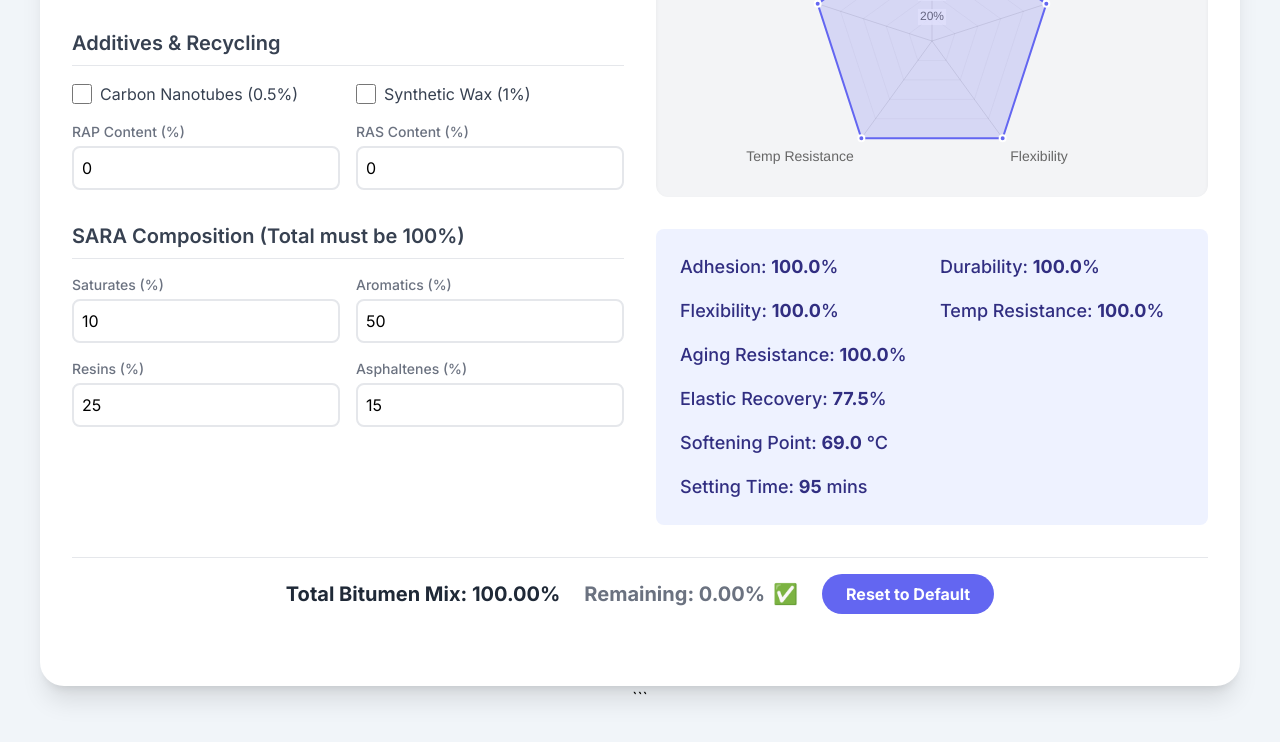
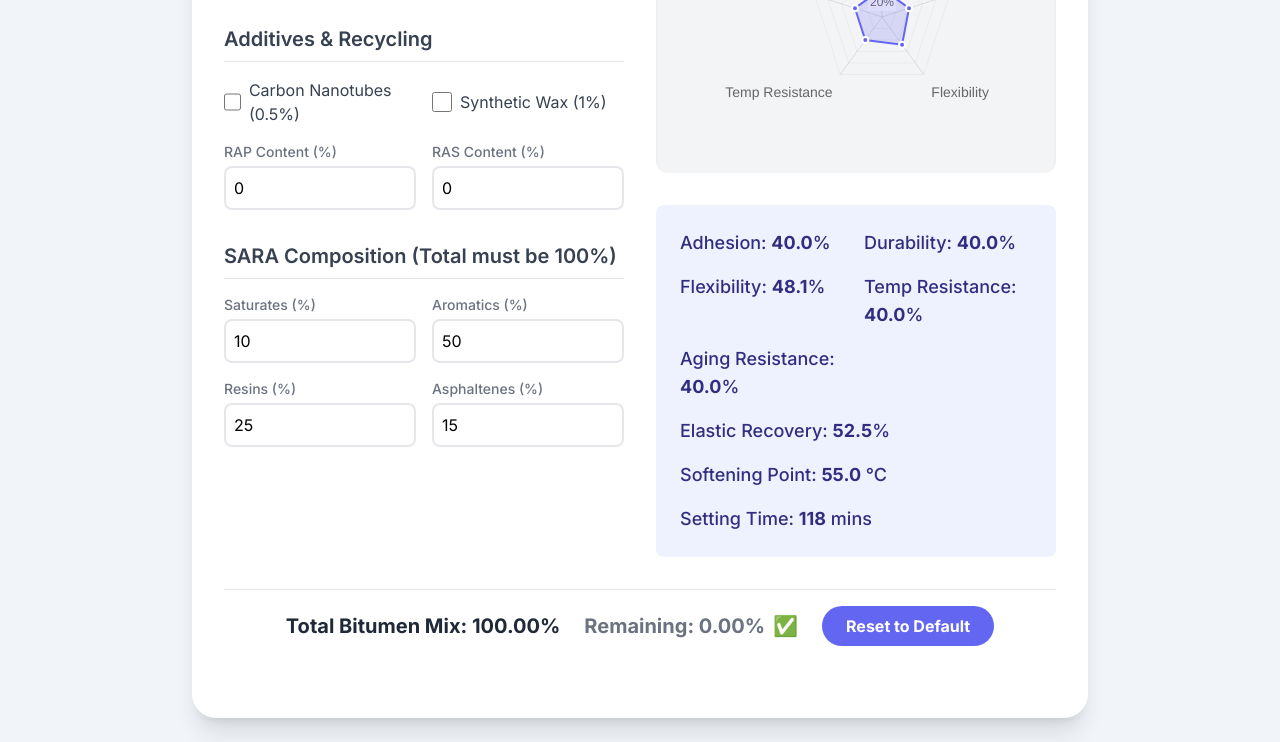
Before and after one commit to Vergis-Ai/industrial-bitumen-mix-compiler, a plain HTML site: page index.html in a window 1280 px wide. Shown: the part 448-1190 px from the top of the page. Drawn offline with nearby package versions, Linux system fonts and the light colour scheme.

Commit message:
09.09.25-Revision to code clearing calc fault

````diff
--- a/index.html
+++ b/index.html
@@ -1,4 +1,3 @@
-```html
 <!DOCTYPE html>
 <html lang="en">
 <head>
@@ -9,14 +8,12 @@
     <script src="https://cdn.tailwindcss.com"></script>
     <script src="https://cdn.jsdelivr.net/npm/chart.js"></script>
     <style>
-        @import url('https://fonts.googleapis.com/css2?family=Inter:wght@400;500;700&display=swap');
         body {
             font-family: 'Inter', sans-serif;
             background-color: #f3f4f6;
-            min-height: 100vh;
         }
         .container {
-            max-width: 1200px;
+            max-width: 1024px;
         }
         input[type="number"]::-webkit-outer-spin-button,
         input[type="number"]::-webkit-inner-spin-button {
@@ -36,9 +33,8 @@
             clip: rect(0, 0, 0, 0);
             border: 0;
         }
-        input[type=checkbox] {
-            width: 20px;
-            height: 20px;
+        .invalid-input {
+            border-color: #dc2626;
         }
     </style>
 </head>
@@ -46,7 +42,7 @@
     <div class="container bg-white rounded-3xl shadow-xl p-8 max-w-lg w-full md:max-w-3xl lg:max-w-4xl">
         <h1 class="text-3xl font-bold text-center text-gray-800 mb-4 md:text-4xl">Advanced PMB Bitumen Mix Calculator</h1>
         <p class="text-center text-gray-500 mb-8 max-w-md mx-auto">
-            Enter the mix details to see updated mix qualities in real time. The total percentage for main components must be 100%.
+            Enter the mix details to see updated mix qualities in real time. The total percentage for main components and SARA composition must each be 100%.
         </p>
 
         <div class="grid grid-cols-1 lg:grid-cols-2 gap-8 mb-8">
@@ -132,11 +128,11 @@
                 <h2 class="text-2xl font-bold text-gray-800 border-b pb-2">Mix Qualities</h2>
 
                 <div class="bg-gray-100 p-4 rounded-xl shadow-inner min-h-[300px] flex items-center justify-center">
-                    <canvas id="qualityChart" aria-label="Mix qualities chart" role="img"></canvas>
+                    <canvas id="qualityChart" aria-label="Mix qualities radar chart" role="img"></canvas>
                 </div>
 
                 <div class="bg-indigo-50 rounded-lg p-6">
-                    <ul class="grid grid-cols-2 gap-4 text-indigo-900 font-medium text-lg">
+                    <ul class="grid grid-cols-2 gap-4 text-indigo-900 font-medium text-lg" aria-live="polite">
                         <li>Adhesion: <span id="adhesion" class="font-bold">--</span>%</li>
                         <li>Durability: <span id="durability" class="font-bold">--</span>%</li>
                         <li>Flexibility: <span id="flexibility" class="font-bold">--</span>%</li>
@@ -150,7 +146,7 @@
             </div>
         </div>
 
-        <div class="text-center mb-6 font-bold flex flex-col sm:flex-row items-center justify-center gap-6 p-4 border-t border-gray-200">
+        <div class="text-center mb-6 font-bold flex flex-col sm:flex-row items-center justify-center gap-6 p-4 border-t border-gray-200" aria-live="polite">
             <span id="totalPercentage" class="text-xl text-gray-800">Total Bitumen Mix: --%</span>
             <span id="remaining" class="text-xl flex items-center gap-2">
                 <span class="text-gray-500">Remaining: --%</span>
@@ -163,10 +159,30 @@
         </div>
     </div>
 
+    <!-- Custom Modal for Confirmation -->
+    <div id="resetModal" class="hidden fixed inset-0 bg-gray-600 bg-opacity-50 overflow-y-auto h-full w-full flex items-center justify-center z-50">
+        <div class="relative bg-white rounded-lg shadow-xl p-8 m-4 max-w-sm w-full">
+            <h3 class="text-xl font-semibold text-gray-800 mb-4">Confirm Reset</h3>
+            <p class="text-gray-600 mb-6">Are you sure you want to reset all values to their default settings?</p>
+            <div class="flex justify-end space-x-4">
+                <button id="resetCancelBtn" class="px-6 py-2 rounded-full text-gray-600 font-semibold border border-gray-300 hover:bg-gray-100 transition-colors duration-300">
+                    Cancel
+                </button>
+                <button id="resetConfirmBtn" class="px-6 py-2 rounded-full bg-red-500 text-white font-semibold hover:bg-red-600 transition-colors duration-300">
+                    Reset
+                </button>
+            </div>
+        </div>
+    </div>
+
     <script>
         (() => {
             // Helper to get DOM elements safely
-            const getEl = id => document.getElementById(id) || null;
+            const getEl = id => {
+                const el = document.getElementById(id);
+                if (!el) console.warn(`Element with ID "${id}" not found`);
+                return el;
+            };
 
             // DOM references
             const inputs = {
@@ -189,6 +205,11 @@
             const statusIconEl = getEl('statusIcon');
             const statusTextEl = getEl('statusText');
             const resetButton = getEl('resetButton');
+
+            // Modal references
+            const resetModal = getEl('resetModal');
+            const resetConfirmBtn = getEl('resetConfirmBtn');
+            const resetCancelBtn = getEl('resetCancelBtn');
 
             // Quality spans
             const qualityEls = {
@@ -218,13 +239,18 @@
                 asphaltenes: 15,
             };
 
-            // Polymer effect multipliers on properties (Base: C170/SBS blend)
-            // Using SBS as the base effect since it is a primary mix component.
+            // Polymer effect multipliers (base scores, scaled later)
             const pEffect = {
-                adhesion: 1.2, durability: 1.15, flexibility: 1.3, tempResistance: 1.1, agingResistance: 1.2, elasticRecovery: 70, softeningPoint: 70
+                adhesion: 0.8,
+                durability: 0.75,
+                flexibility: 0.85,
+                tempResistance: 0.7,
+                agingResistance: 0.8,
+                elasticRecovery: 50,
+                softeningPoint: 50
             };
 
-            // Additives effect boosts (as multipliers on current score)
+            // Additives effect boosts (multipliers)
             const additiveEffects = {
                 carbonNanotubes: { adhesion: 1.05, durability: 1.10, flexibility: 1.03, tempResistance: 1.07, agingResistance: 1.10 },
                 syntheticWax: { adhesion: 1.02, durability: 1.05, flexibility: 1.04, tempResistance: 1.03, agingResistance: 1.02 },
@@ -233,16 +259,16 @@
             // Chart setup
             let chart = null;
             const ctxEl = getEl('qualityChart');
-
-            if (ctxEl) {
+            if (ctxEl && ctxEl.getContext) {
                 const ctx = ctxEl.getContext('2d');
+                if (ctx) {
                     chart = new Chart(ctx, {
                         type: 'radar',
                         data: {
                             labels: ['Adhesion', 'Durability', 'Flexibility', 'Temp Resistance', 'Aging Resistance'],
                             datasets: [{
                                 label: 'Mix Qualities (Score out of 100)',
-                            data: [],
+                                data: [0, 0, 0, 0, 0],
                                 fill: true,
                                 backgroundColor: 'rgba(99,102,241,0.2)',
                                 borderColor: 'rgba(99,102,241,1)',
@@ -258,7 +284,7 @@
                             scales: {
                                 r: {
                                     beginAtZero: true,
-                                max: 100, // Scale to 100 for percentages
+                                    max: 100,
                                     pointLabels: { font: { size: 14 } },
                                     grid: { color: 'rgba(200, 200, 200, 0.2)' },
                                     ticks: { stepSize: 20, callback: v => v + '%' }
@@ -276,21 +302,37 @@
                             maintainAspectRatio: false
                         }
                     });
+                } else {
+                    console.error('Canvas context not available');
+                }
+            } else {
+                console.error('Canvas element not found');
             }
 
             // Helpers
-            const clampRound = (num, min = 0, max = 100, decimals = 2) => Number(Math.min(Math.max(num, min), max).toFixed(decimals));
+            const clampRound = (num, min = 0, max = 100, decimals = 2) => {
+                const clamped = Math.min(Math.max(num, min), max);
+                return Number(clamped.toFixed(decimals));
+            };
             const getInputValue = el => {
                 if (!el) return 0;
                 if (el.type === 'checkbox') return el.checked;
-                return el.value === '' ? 0 : Number(el.value);
+                const val = el.value === '' || isNaN(el.value) ? 0 : Number(el.value);
+                return val < 0 ? 0 : val;
             };
 
             // Main calculation function
             const updateCalculations = () => {
+                try {
                     const componentInputs = [inputs.c170Bitumen, inputs.sbs, inputs.ha32CombiningOil, inputs.bitlinker];
                     const saraInputs = [inputs.saturates, inputs.aromatics, inputs.resins, inputs.asphaltenes];
 
+                    // Reset invalid input styles
+                    [...componentInputs, ...saraInputs].forEach(input => {
+                        if (input && input.type === 'number') input.classList.remove('invalid-input');
+                    });
+
+                    // Get input values
                     const c170 = getInputValue(inputs.c170Bitumen);
                     const sbs = getInputValue(inputs.sbs);
                     const ha32 = getInputValue(inputs.ha32CombiningOil);
@@ -305,46 +347,78 @@
                     const asphaltenes = getInputValue(inputs.asphaltenes);
 
                     // --- Mix Component Totals ---
-                const totalComponents = clampRound(c170 + sbs + ha32 + bitlinker, 0, 999, 2);
-                const remaining = clampRound(100 - totalComponents, -999, 100, 2);
-                let isValid = Math.abs(totalComponents - 100) < 0.5;
-                let statusMessage = isValid ? 'Valid' : 'Warning: Not 100%';
+                    const totalComponents = clampRound(c170 + sbs + ha32 + bitlinker, 0, 100, 2);
+                    const remaining = clampRound(100 - totalComponents, -100, 100, 2);
+                    const isValid = Math.abs(totalComponents - 100) < 0.5;
 
+                    // --- SARA Totals ---
+                    const totalSara = clampRound(saturates + aromatics + resins + asphaltenes, 0, 100, 2);
+                    const saraValid = Math.abs(totalSara - 100) < 0.5;
+
+                    // Highlight invalid inputs
+                    if (!isValid) {
+                        componentInputs.forEach(input => {
+                            if (input && getInputValue(input) > 0) input.classList.add('invalid-input');
+                        });
+                    }
+                    if (!saraValid) {
+                        saraInputs.forEach(input => {
+                            if (input && getInputValue(input) > 0) input.classList.add('invalid-input');
+                        });
+                    }
+
+                    // Update totals display
                     if (totalPercentageEl) totalPercentageEl.textContent = `Total Bitumen Mix: ${totalComponents.toFixed(2)}%`;
                     if (remainingEl) remainingEl.querySelector('span').textContent = `Remaining: ${remaining.toFixed(2)}%`;
+                    if (remainingEl) remainingEl.querySelector('span').classList.toggle('text-red-600', !isValid || !saraValid);
 
-                if (remainingEl) remainingEl.querySelector('span').classList.toggle('text-red-600', !isValid);
+                    // Status messages
+                    let statusMessages = [];
+                    if (!isValid) statusMessages.push('Main components must total 100%');
+                    if (!saraValid) statusMessages.push('SARA components must total 100%');
+                    const statusMessage = statusMessages.length ? statusMessages.join(' and ') : 'Valid';
+                    if (statusTextEl) statusTextEl.textContent = statusMessage;
+                    if (statusIconEl) statusIconEl.textContent = statusMessages.length ? '⚠️' : '✅';
 
-                // --- SARA Totals ---
-                const totalSara = clampRound(saturates + aromatics + resins + asphaltenes, 0, 999, 2);
-                const saraValid = Math.abs(totalSara - 100) < 0.5;
-
-                if (!saraValid) {
-                    statusIconEl.textContent = '⚠️';
-                    statusMessage = 'SARA must total 100%';
-                    isValid = false; // Override mix total validity if SARA is off
-                    if (remainingEl) remainingEl.querySelector('span').classList.add('text-red-600');
-                } else if (isValid) {
-                    statusIconEl.textContent = '✅';
-                    statusMessage = 'Valid';
-                } else {
-                    statusIconEl.textContent = '⚠️';
-                    statusMessage = 'Warning: Not 100%';
-                }
-
-                if (statusTextEl) statusTextEl.textContent = statusMessage;
-
-
-                // --- Quality Calculation (Scores out of 1.0 base, scaled to 100% for display/chart) ---
-
-                // Base qualities (already SBS-modified)
+                    // --- Quality Calculation ---
+                    // Base qualities (scaled to 0–1, then to 100% for display)
                     let adhesion = pEffect.adhesion;
                     let durability = pEffect.durability;
                     let flexibility = pEffect.flexibility;
                     let tempResistance = pEffect.tempResistance;
                     let agingResistance = pEffect.agingResistance;
 
-                // Additive effects (multiplicative boost)
+                    // Apply SARA effects (normalized to avoid extreme values)
+                    if (saraValid) {
+                        adhesion = (resins / 100) * 0.5 + (aromatics / 100) * 0.3 + (asphaltenes / 100) * 0.2;
+                        durability = (asphaltenes / 100) * 0.6 + (resins / 100) * 0.3 + (saturates / 100) * 0.1;
+                        flexibility = (aromatics / 100) * 0.7 + (saturates / 100) * 0.2 + (resins / 100) * 0.1;
+                        tempResistance = (asphaltenes / 100) * 0.8 + (resins / 100) * 0.15 + (saturates / 100) * 0.05;
+                        agingResistance = (resins / 100) * 0.6 + (asphaltenes / 100) * 0.3 + (aromatics / 100) * 0.1;
+                    } else {
+                        // Use default values if SARA composition is invalid to prevent skewed results
+                        adhesion = pEffect.adhesion;
+                        durability = pEffect.durability;
+                        flexibility = pEffect.flexibility;
+                        tempResistance = pEffect.tempResistance;
+                        agingResistance = pEffect.agingResistance;
+                    }
+
+                    // Apply SBS and Bitlinker effects
+                    // Polymer effects are now scaled by their percentage contribution
+                    const totalPolymerAndAdditives = sbs + ha32 + bitlinker;
+                    if (totalPolymerAndAdditives > 0) {
+                        const sbsFactor = sbs / totalPolymerAndAdditives;
+                        const bitlinkerFactor = bitlinker / totalPolymerAndAdditives;
+
+                        adhesion = adhesion * (1 + sbsFactor * 0.2 + bitlinkerFactor * 0.1);
+                        durability = durability * (1 + sbsFactor * 0.3 + bitlinkerFactor * 0.15);
+                        flexibility = flexibility * (1 + sbsFactor * 0.4 + bitlinkerFactor * 0.1);
+                        tempResistance = tempResistance * (1 + sbsFactor * 0.35 + bitlinkerFactor * 0.2);
+                        agingResistance = agingResistance * (1 + sbsFactor * 0.3 + bitlinkerFactor * 0.15);
+                    }
+
+                    // Apply additive effects (multiplicative)
                     if (hasCNT) {
                         adhesion *= additiveEffects.carbonNanotubes.adhesion;
                         durability *= additiveEffects.carbonNanotubes.durability;
@@ -360,27 +434,15 @@
                         agingResistance *= additiveEffects.syntheticWax.agingResistance;
                     }
 
-                // SARA effects (Additive based on component % - arbitrary model)
-                // Normalize SARA components for impact
-                adhesion += (resins / 100) * 0.2;
-                durability += (asphaltenes / 100) * 0.15;
-                flexibility += (aromatics / 100) * 0.2;
-                tempResistance += (asphaltenes / 100) * 0.1;
-                agingResistance += (resins / 100) * 0.1 + (asphaltenes / 100) * 0.1;
+                    // Other metrics
+                    const sbsWeight = sbs / 100;
+                    const rapRasWeight = (rap + ras) / 100;
 
-                // Elastic Recovery, Softening Point, Setting Time
-                let elasticRecovery = pEffect.elasticRecovery;
-                let softeningPoint = pEffect.softeningPoint;
-                let settingTime = 120; // Base setting time in minutes
+                    let elasticRecovery = 45 + (sbsWeight * 50) - (rapRasWeight * 10);
+                    let softeningPoint = 50 + (asphaltenes / 100) * 15 + (sbsWeight * 20) - (aromatics / 100) * 5;
+                    let settingTime = 120 - (bitlinker / 100) * 50 + (hasWax ? 15 : 0) - (hasCNT ? 5 : 0);
 
-                // Polymer/Recycling impact on other metrics
-                elasticRecovery += (sbs * 0.5) - (rap * 0.1) - (ras * 0.05); // SBS improves, RAP/RAS reduce
-                softeningPoint += (asphaltenes * 0.1) - (aromatics * 0.05); // Asphaltenes increase, Aromatics decrease
-
-                // Bitlinker impact (arbitrary model)
-                settingTime -= (bitlinker * 5); // Bitlinker reduces setting time
-
-                // Final results (clamped to sensible ranges and multiplied by 100 for display percentage)
+                    // Final results (clamped and scaled to 100)
                     const finalResults = {
                         adhesion: clampRound(adhesion * 100, 40, 100, 1),
                         durability: clampRound(durability * 100, 40, 100, 1),
@@ -393,60 +455,104 @@
                     };
 
                     // Update DOM elements
-                if (qualityEls.adhesion) qualityEls.adhesion.textContent = finalResults.adhesion.toFixed(1);
-                if (qualityEls.durability) qualityEls.durability.textContent = finalResults.durability.toFixed(1);
-                if (qualityEls.flexibility) qualityEls.flexibility.textContent = finalResults.flexibility.toFixed(1);
-                if (qualityEls.tempResistance) qualityEls.tempResistance.textContent = finalResults.tempResistance.toFixed(1);
-                if (qualityEls.agingResistance) qualityEls.agingResistance.textContent = finalResults.agingResistance.toFixed(1);
-                if (qualityEls.elasticRecovery) qualityEls.elasticRecovery.textContent = finalResults.elasticRecovery.toFixed(1);
-                if (qualityEls.softeningPoint) qualityEls.softeningPoint.textContent = finalResults.softeningPoint.toFixed(1);
-                if (qualityEls.settingTime) qualityEls.settingTime.textContent = finalResults.settingTime.toFixed(0);
+                    Object.entries(qualityEls).forEach(([key, el]) => {
+                        if (el) {
+                            el.textContent = finalResults[key] ? finalResults[key].toFixed(key === 'settingTime' ? 0 : 1) : 'N/A';
+                        } else {
+                            console.warn(`Quality element "${key}" not found`);
+                        }
+                    });
 
                     // Update Chart
                     if (chart) {
-                    chart.data.datasets[0].data = [
+                        const chartData = [
                             finalResults.adhesion,
                             finalResults.durability,
                             finalResults.flexibility,
                             finalResults.tempResistance,
                             finalResults.agingResistance,
-                        // Elastic Recovery is not a 'score out of 100' so we exclude it from the radar chart to maintain scale clarity
                         ];
+                        if (chartData.every(val => !isNaN(val))) {
+                            chart.data.datasets[0].data = chartData;
                             chart.update();
+                        } else {
+                            console.error('Invalid chart data:', chartData);
+                        }
+                    }
+                } catch (error) {
+                    console.error('Calculation error:', error);
+                    if (statusTextEl) statusTextEl.textContent = 'Calculation error';
+                    if (statusIconEl) statusIconEl.textContent = '⚠️';
                 }
             };
 
+            // Reset function
             const resetValues = () => {
-                Object.keys(defaults).forEach(key => {
-                    const el = inputs[key];
+                Object.entries(inputs).forEach(([key, el]) => {
                     if (!el) return;
                     if (el.type === 'checkbox') {
                         el.checked = defaults[key];
-                    } else if (el.tagName === 'SELECT') {
-                        el.value = defaults[key];
                     } else {
                         el.value = defaults[key];
+                        el.classList.remove('invalid-input');
                     }
                 });
                 updateCalculations();
             };
 
+            // Debounced update
+            let timeout;
+            const debounceUpdate = () => {
+                clearTimeout(timeout);
+                timeout = setTimeout(updateCalculations, 100);
+            };
+
+            // Modal functions
+            const showModal = () => {
+                resetModal.classList.remove('hidden');
+            };
+
+            const hideModal = () => {
+                resetModal.classList.add('hidden');
+            };
+
             // Event Listeners
-            Object.values(inputs).forEach(input => {
+            Object.entries(inputs).forEach(([key, input]) => {
                 if (input) {
-                    input.addEventListener('input', updateCalculations);
+                    input.addEventListener('input', debounceUpdate);
+                } else {
+                    console.warn(`Input element "${key}" not found`);
                 }
             });
 
+            // Replaced the confirm() with a custom modal
             if (resetButton) {
-                resetButton.addEventListener('click', resetValues);
+                resetButton.addEventListener('click', showModal);
+            }
+
+            if (resetConfirmBtn) {
+                resetConfirmBtn.addEventListener('click', () => {
+                    resetValues();
+                    hideModal();
+                });
+            }
+
+            if (resetCancelBtn) {
+                resetCancelBtn.addEventListener('click', hideModal);
+            }
+
+            // Close modal on outside click
+            if (resetModal) {
+                resetModal.addEventListener('click', (e) => {
+                    if (e.target === resetModal) {
+                        hideModal();
+                    }
+                });
             }
 
             // Initialize on load
             resetValues();
-
         })();
     </script>
 </body>
 </html>
-```
````
Lines whose indentation alone changed are shown as unchanged.
